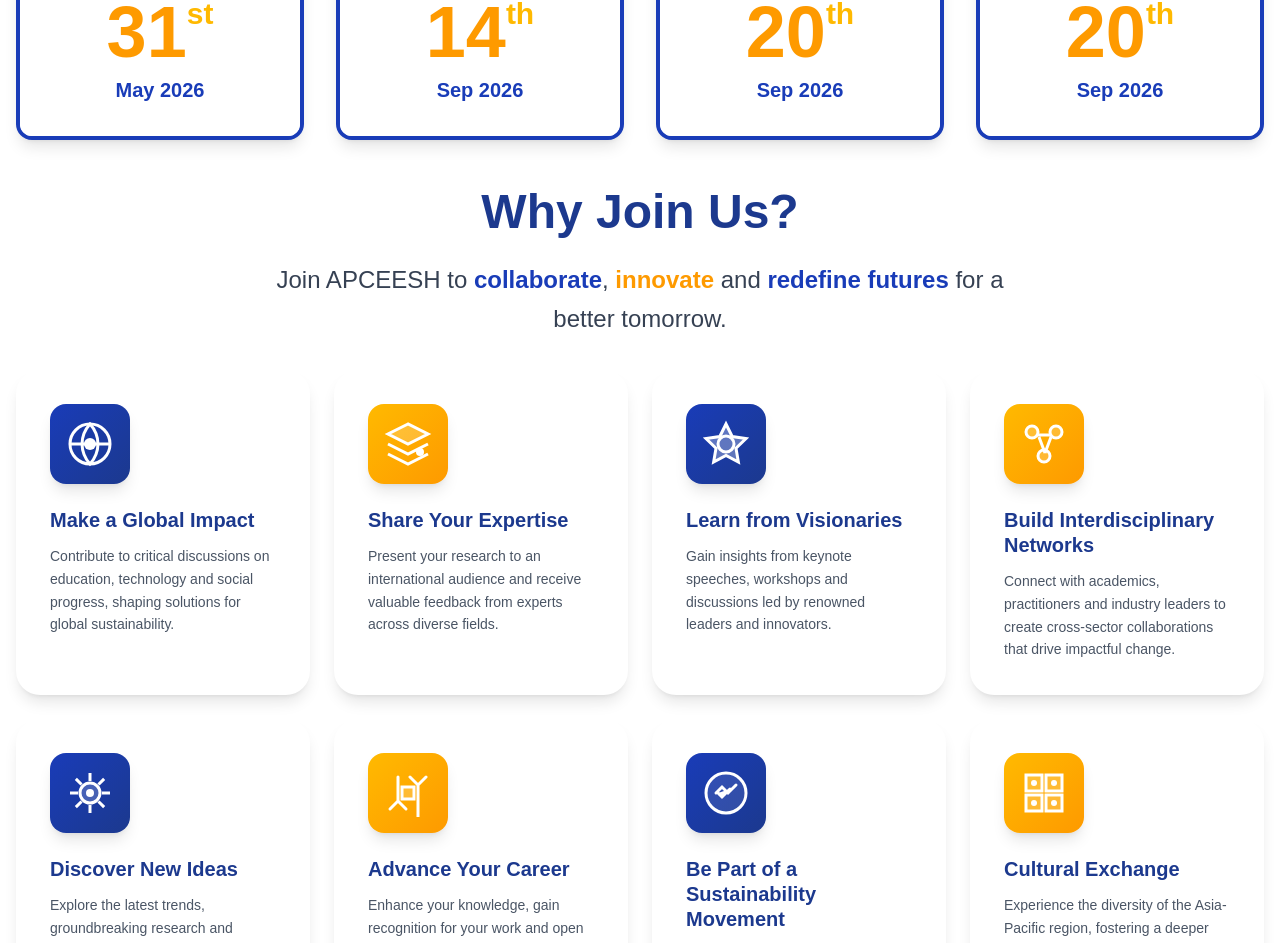
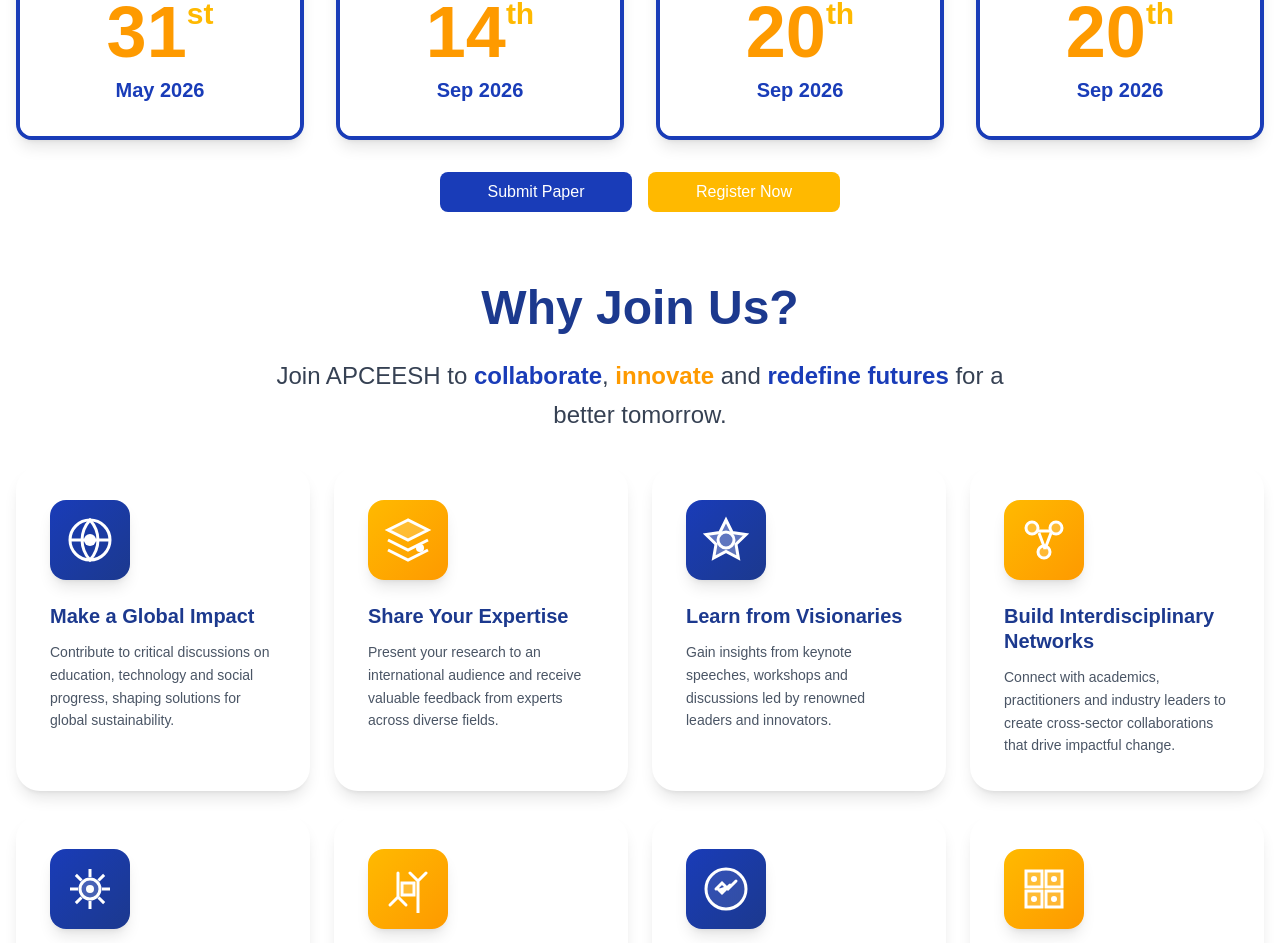
Before and after one commit to confworld-git/apceesh-frontend-2026, a React (Vite) app: page / in a window 1280 px wide. Shown: the part 5290-6233 px from the top of the page. Built offline with nearby package versions, Linux system fonts and the light colour scheme.

Commit message:
Reg button added to apceesh

```diff
--- a/src/assets/components/home/submissiondeadlines.jsx
+++ b/src/assets/components/home/submissiondeadlines.jsx
@@ -102,6 +102,31 @@
           ))}
         </div>
       </div>
+      <div className="bg-white  p-6 max-w-md w-full mx-auto mt-2">
+        {/* Title */}
+        {/* <h2 className="text-xl font-semibold mb-2">{title}</h2> */}
+
+        {/* Description */}
+        {/* <p className="text-gray-600 mb-6">{description}</p> */}
+
+        {/* Buttons */}
+        <div className="flex gap-4">
+          <a
+            href="/abstract-full-paper-submission"
+            className="flex-1 text-center !text-white py-2 rounded-lg bg-blue-800 hover:opacity-90 transition"
+          >
+            Submit Paper
+          </a>
+
+          <a
+            href="/registration-fees"
+            className="flex-1 text-center !text-white py-2 rounded-lg bg-amber-400 hover:opacity-90 transition"
+          >
+            Register Now
+          </a>
+        </div>
+
+      </div>
     </div>
   );
 }
```
